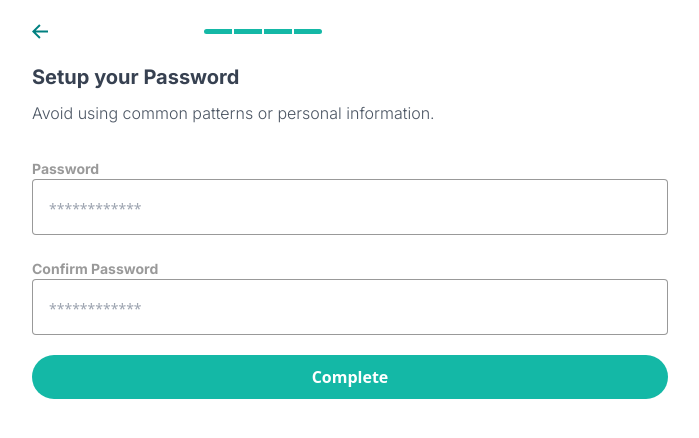
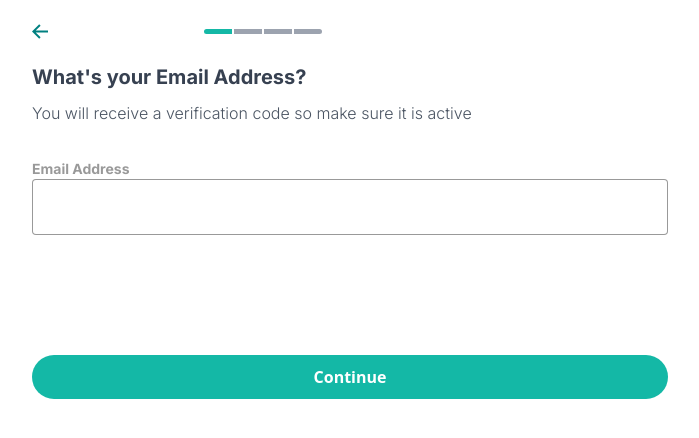
Before and after one commit to estheralade/qwikbill, a React (Vite) app: page / in a window 1280 px wide. Shown: the top 438 px of the page, without its empty margins (290-989 px from the left). Built offline with nearby package versions, Linux system fonts and the light colour scheme.

Commit message:
refactor: add register page to display register step

```diff
--- a/src/App.jsx
+++ b/src/App.jsx
@@ -1,7 +1,7 @@
 // import Login from "./pages/login";
 // import Onboarding from "./pages/onboarding";
 
-import RegisterStep4 from "./pages/registration/registerStep4";
+import Register from "./pages/registration/register";
 
 // import StepperIndicator from "./components/stepperIndicator";
 
@@ -12,8 +12,7 @@ function App() {
       {/* <Badge variant="solid" />
       <Button variant="solid" size="lg">
         Sign in */}
-
-      <RegisterStep4 />
+      <Register />
     </div>
   );
 }
--- a/src/components/stepperIndicator.jsx
+++ b/src/components/stepperIndicator.jsx
@@ -1,26 +1,37 @@
+/* eslint-disable jsx-a11y/no-static-element-interactions */
+/* eslint-disable jsx-a11y/click-events-have-key-events */
 import PropTypes from "prop-types";
-
 import BackArrowIcon from "./icons/backArrow";
 
-export default function StepperIndicator({ currStep }) {
-  const totalSteps = 4;
+export default function StepperIndicator({ currentStep, totalSteps, setStep }) {
   const steps = Array(totalSteps).fill(null);
+  const stepBack = currentStep - 1;
+  function handleStepBack() {
+    if (stepBack < 1);
+    else setStep(stepBack);
+  }
+
+  function onStepChange(stepIndex) {
+    setStep(stepIndex);
+  }
+
   return (
     <div className="bg-white flex gap-[10vw] space-x-7 py-6">
-      <BackArrowIcon />
+      <div className="cursor-pointer" onClick={handleStepBack}>
+        <BackArrowIcon />
+      </div>
       <div className="flex gap-0.5 self-center">
-        {steps.map((step, index) => {
+        {steps.map((curStep, index) => {
           let borderClass;
           if (index === 0) borderClass = "rounded-l-full";
           else if (index === steps.length - 1) borderClass = "rounded-e-full";
-
           let bgColor = "bg-gray-400";
-          if (index + 1 <= currStep) bgColor = "bg-teal-500";
+          if (index + 1 <= currentStep) bgColor = "bg-teal-500";
           return (
             <div
-              key={step}
-              className={`w-7 h-[5px] ${bgColor} ${borderClass}`}
-              // onClick={() => onStepChange && onStepChange(index + 1)}
+              key={curStep}
+              className={`w-7 h-[5px] cursor-pointer ${bgColor} ${borderClass}`}
+              onClick={() => onStepChange && onStepChange(index + 1)}
             />
           );
         })}
@@ -30,9 +41,7 @@ export default function StepperIndicator({ currStep }) {
 }
 
 StepperIndicator.propTypes = {
-  currStep: PropTypes.string.isRequired,
+  currentStep: PropTypes.number.isRequired,
+  totalSteps: PropTypes.number.isRequired,
+  setStep: PropTypes.number.isRequired,
 };
-
-// StepperIndicator.defaultProps = {
-//   className: "",
-// };
--- /dev/null
+++ b/src/pages/registration/register.jsx
@@ -0,0 +1,17 @@
+import { useState } from "react";
+import RegisterStep1 from "./registerStep1";
+import RegisterStep2 from "./registerStep2";
+import RegisterStep3 from "./registerStep3";
+import RegisterStep4 from "./registerStep4";
+
+export default function Register() {
+  const [step, setStep] = useState(1);
+  return (
+    <div className="h-full">
+      {step === 1 && <RegisterStep1 setStep={setStep} />}
+      {step === 2 && <RegisterStep2 setStep={setStep} />}
+      {step === 3 && <RegisterStep3 setStep={setStep} />}
+      {step === 4 && <RegisterStep4 setStep={setStep} />}
+    </div>
+  );
+}
--- a/src/pages/registration/registerStep1.jsx
+++ b/src/pages/registration/registerStep1.jsx
@@ -1,12 +1,13 @@
+import PropTypes from "prop-types";
 import Button from "../../components/ui/button";
 import Input from "../../components/ui/input";
 import Label from "../../components/ui/label";
 import StepperIndicator from "../../components/stepperIndicator";
 
-export default function RegisterStep1() {
+export default function RegisterStep1({ setStep }) {
   return (
     <div className="flex flex-col bg-white h-full px-8">
-      <StepperIndicator currStep="1" />
+      <StepperIndicator currentStep={1} totalSteps={4} setStep={setStep} />
       <h2 className="font-secondary text-xl font-bold text-gray-700">
         What&apos;s your Email Address?
       </h2>
@@ -17,9 +18,13 @@ export default function RegisterStep1() {
       </div>
       <Label htmlFor="e-mail">Email Address</Label>
       <Input type="e-mail" id="e-mail" />
-      <Button variant="solid" size="lg" className="mt-[100px]">
+      <Button variant="solid" size="lg" className="mt-[120px]">
         Continue
       </Button>
     </div>
   );
 }
+
+RegisterStep1.propTypes = {
+  setStep: PropTypes.number.isRequired,
+};
--- a/src/pages/registration/registerStep2.jsx
+++ b/src/pages/registration/registerStep2.jsx
@@ -1,12 +1,13 @@
+import PropTypes from "prop-types";
 import Button from "../../components/ui/button";
 import Input from "../../components/ui/input";
 import Label from "../../components/ui/label";
 import StepperIndicator from "../../components/stepperIndicator";
 
-export default function RegisterStep2() {
+export default function RegisterStep2({ setStep }) {
   return (
     <div className="flex flex-col bg-white h-full px-8 font-secondary">
-      <StepperIndicator currStep="2" />
+      <StepperIndicator currentStep={2} totalSteps={4} setStep={setStep} />
       <h2 className="font-secondary text-xl font-bold text-gray-700">
         Confirm Email Address
       </h2>
@@ -17,8 +18,8 @@ export default function RegisterStep2() {
         </p>
       </div>
       <Label htmlFor="otp">Enter OTP</Label>
-      <Input type="number" id="otp" />
-      <Button variant="solid" size="lg" className="mt-[100px]">
+      <Input type="" id="otp" />
+      <Button variant="solid" size="lg" className="mt-[120px]">
         Continue
       </Button>
       <div className=" mt-6 text-xs font-bold text-center text-gray-600">
@@ -30,3 +31,7 @@ export default function RegisterStep2() {
     </div>
   );
 }
+
+RegisterStep2.propTypes = {
+  setStep: PropTypes.number.isRequired,
+};
--- a/src/pages/registration/registerStep3.jsx
+++ b/src/pages/registration/registerStep3.jsx
@@ -1,15 +1,17 @@
+import PropTypes from "prop-types";
 import Button from "../../components/ui/button";
 import Input from "../../components/ui/input";
 import Label from "../../components/ui/label";
 import StepperIndicator from "../../components/stepperIndicator";
 
-export default function RegisterStep3() {
+export default function RegisterStep3({ setStep }) {
   return (
     <div className="flex flex-col bg-white h-full px-8">
-      <StepperIndicator currStep="3" />
+      <StepperIndicator currentStep={3} totalSteps={4} setStep={setStep} />
       <h2 className="font-secondary text-xl font-bold text-gray-700">
         What&apos;s your name?
       </h2>
+
       <div className="h-10 mt-2.5 mb-[18px]">
         <p className="font-secondary text-base font-light text-gray-600">
           Please type in your full name
@@ -20,14 +22,14 @@ export default function RegisterStep3() {
         type="text"
         id="firstName"
         placeholder="First name"
-        className="placeholder:font-bold placeholder:text-base mb-6"
+        className="placeholder:font-extrabold placeholder:text-base mb-6"
       />
       <Label htmlFor="lastName">Last Name</Label>
       <Input
         type="text"
         id="lastName"
         placeholder="Last name"
-        className="placeholder:font-bold placeholder:text-base"
+        className="placeholder:font-extrabold placeholder:text-base"
       />
       <Button variant="solid" size="lg" className="mt-[20px]">
         Continue
@@ -35,3 +37,7 @@ export default function RegisterStep3() {
     </div>
   );
 }
+
+RegisterStep3.propTypes = {
+  setStep: PropTypes.number.isRequired,
+};
--- a/src/pages/registration/registerStep4.jsx
+++ b/src/pages/registration/registerStep4.jsx
@@ -1,12 +1,13 @@
+import PropTypes from "prop-types";
 import Button from "../../components/ui/button";
 import Input from "../../components/ui/input";
 import Label from "../../components/ui/label";
 import StepperIndicator from "../../components/stepperIndicator";
 
-export default function RegisterStep4() {
+export default function RegisterStep4({ setStep }) {
   return (
     <div className="flex flex-col bg-white h-full px-8">
-      <StepperIndicator currStep="4" />
+      <StepperIndicator currentStep={4} totalSteps={4} setStep={setStep} />
       <h2 className="font-secondary text-xl font-bold text-gray-700">
         Setup your Password
       </h2>
@@ -35,3 +36,7 @@ export default function RegisterStep4() {
     </div>
   );
 }
+
+RegisterStep4.propTypes = {
+  setStep: PropTypes.number.isRequired,
+};
```
